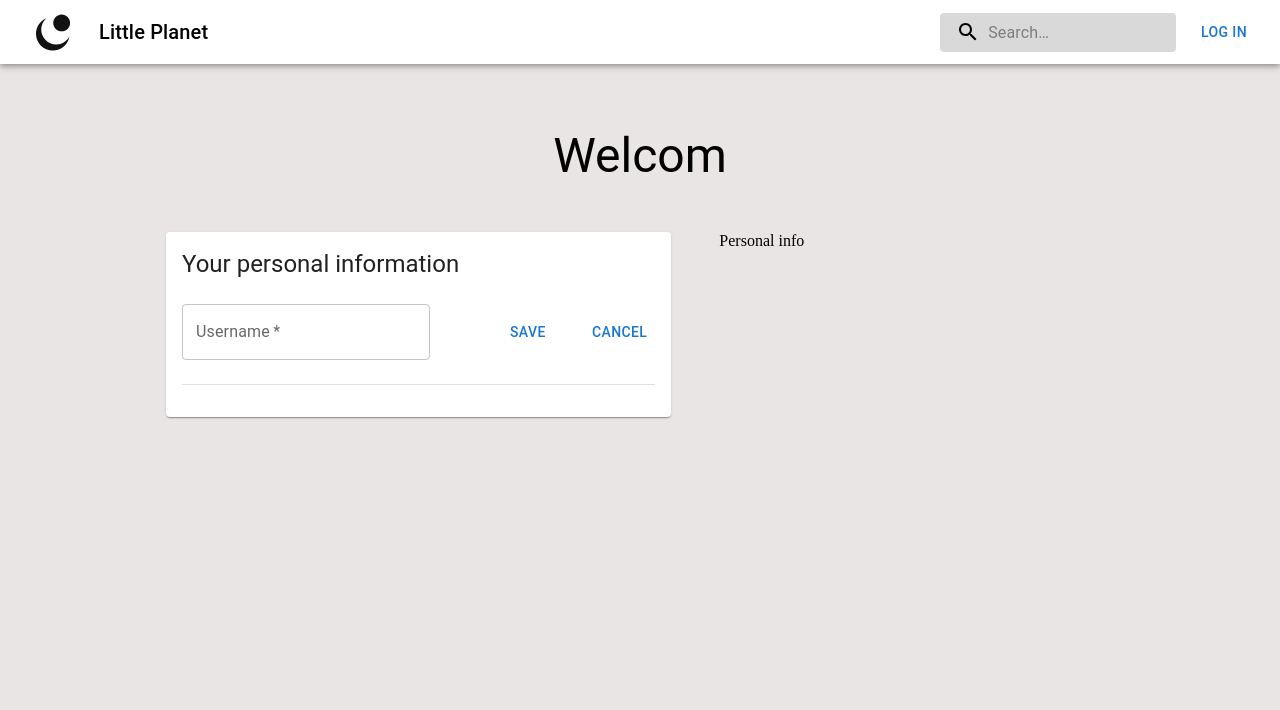
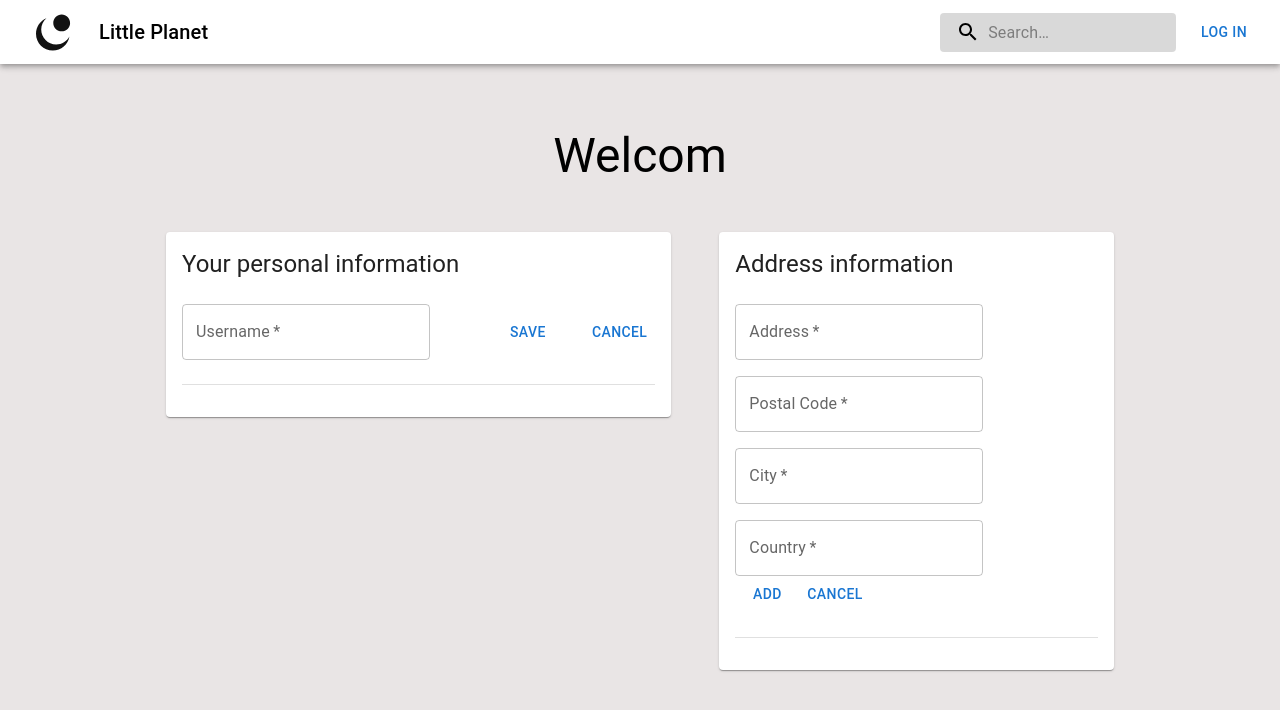
Before and after one commit to abdo42wa/graduation-project-UI, a React (Create React App) app: page /profile in a window 1280 px wide. Both pictures are taken after a click on the button "EDIT". Shown: the top 710 px of the page. Built offline with nearby package versions, Linux system fonts and the light colour scheme; no server answers.

Commit message:
added add shipping functions && code cleanUp and improvments

```diff
--- /dev/null
+++ b/src/components/ShippingAddress.tsx
@@ -0,0 +1,50 @@
+import { Button, TextField } from '@mui/material'
+import { Stack } from '@mui/system'
+import { useState } from 'react'
+import { IShippingAddress } from '../interfaces/IShippingAddress';
+import { addUserAddress } from '../reducers/shippingAddressSlice';
+import { useAppDispatch } from '../store';
+
+
+type ShippingAddressProps = {
+    onClose: (value: boolean) => void;
+}
+
+const ShippingAddress = (props: ShippingAddressProps) => {
+    const [address, setAddress] = useState('');
+    const [postalCode, setPostalCode] = useState('');
+    const [city, setCity] = useState('');
+    const [country, setCountry] = useState('');
+    const { onClose } = props;
+    const dispatch = useAppDispatch();
+    const addShippingAddress = () => {
+        const postObj: IShippingAddress = {
+            address,
+            postalCode,
+            city,
+            country
+        }
+
+        dispatch(addUserAddress(postObj))
+    }
+
+    const handleClose = () => {
+        onClose(false);
+    };
+    return (
+        <>
+            <Stack spacing={2}>
+                <TextField value={address} required label="Address" onChange={(e) => setAddress(e.target.value)} />
+                <TextField value={postalCode} required label="Postal Code" onChange={(e) => setPostalCode(e.target.value)} />
+                <TextField value={city} required label="City" onChange={(e) => setCity(e.target.value)} />
+                <TextField value={country} required label="Country" onChange={(e) => setCountry(e.target.value)} />
+            </Stack>
+            <Button onClick={addShippingAddress}>Add</Button>
+            <Button onClick={handleClose}>Cancel</Button>
+        </>
+
+
+    )
+}
+
+export default ShippingAddress
--- /dev/null
+++ b/src/interfaces/IShippingAddress.ts
@@ -0,0 +1,9 @@
+import { IUser } from "../auth/UserType";
+
+export interface IShippingAddress {
+    user?: IUser,
+    address: string,
+    city: string,
+    postalCode: string,
+    country: string
+}
--- a/src/pages/ProfilePage.tsx
+++ b/src/pages/ProfilePage.tsx
@@ -1,24 +1,29 @@
-import { useState } from 'react'
+import { useState, useEffect } from 'react'
 import { Button, Card, CardActions, CardContent, Divider, Grid, TextField, Typography } from '@mui/material'
 import { Box, Stack } from '@mui/system'
 import { useAppDispatch, useAppSelector } from '../store'
 import { updateUserProfile } from '../reducers/userSlice'
 import { IUser } from '../auth/UserType'
+import { getUserAddress } from '../reducers/shippingAddressSlice'
+import ShippingAddress from '../components/ShippingAddress'
 
 const ProfilePage = () => {
     const [isForm, setIsForm] = useState(false)
     const [name, setName] = useState('')
     const { user } = useAppSelector(state => state.user)
+    const { shippingAddress } = useAppSelector(state => state.shipping)
     const dispatch = useAppDispatch();
+
+    useEffect(() => {
+        dispatch(getUserAddress())
+    }, [dispatch])
     const handelSave = () => {
-
         const postObj: IUser = {
             name
         }
-
-
         dispatch(updateUserProfile(postObj))
     }
+
 
     return (
         <Grid container display="flex" justifyContent="center" pt={8} spacing={6}>
@@ -72,7 +77,57 @@ const ProfilePage = () => {
             </Grid>
 
             <Grid item md={4}>
-                Personal info
+                <Card sx={{ minWidth: 275 }}>
+                    <CardContent>
+                        <Typography variant='h5' component='h1'>
+                            Address information
+                        </Typography>
+
+                        <Box display="flex" justifyContent="space-between" mt={3} mb={3}>
+                            {!isForm ? (
+                                <>
+                                    {!shippingAddress?.address ? (
+                                        <>
+                                            <Typography>No date</Typography>
+                                            <Button onClick={(e) => setIsForm(true)}>Add</Button>
+                                        </>
+                                    ) : (
+                                        <Box>
+                                            <Box>
+                                                <Typography sx={{ mb: 1.5 }} color="text.secondary"> Address</Typography>
+                                                <Typography>{shippingAddress?.address}</Typography>
+                                            </Box>
+                                            <Box>
+                                                <Typography sx={{ mb: 1.5 }} color="text.secondary"> City</Typography>
+                                                <Typography>{shippingAddress?.city}</Typography>
+                                            </Box>
+                                            <Box>
+                                                <Typography sx={{ mb: 1.5 }} color="text.secondary"> Postal Code</Typography>
+                                                <Typography>{shippingAddress?.postalCode}</Typography>
+                                            </Box>
+                                            <Box>
+                                                <Typography sx={{ mb: 1.5 }} color="text.secondary"> Country</Typography>
+                                                <Typography>{shippingAddress?.country}</Typography>
+                                            </Box>
+
+
+                                            <Button size="small" onClick={(e) => setIsForm(true)}>Edit</Button>
+
+                                        </Box>
+                                    )}
+                                </>
+                            ) : (
+                                <Box>
+                                    <ShippingAddress onClose={() => setIsForm(false)} />
+                                </Box>
+                            )}
+                        </Box>
+                        <Divider />
+                    </CardContent>
+                    <CardActions>
+
+                    </CardActions>
+                </Card>
 
             </Grid>
         </Grid >
--- /dev/null
+++ b/src/reducers/shippingAddressSlice.ts
@@ -0,0 +1,89 @@
+import { createAsyncThunk, createSlice, PayloadAction } from "@reduxjs/toolkit"
+import axios from "axios";
+import { toast } from "react-toastify";
+import { IShippingAddress } from "../interfaces/IShippingAddress";
+
+interface ProductState {
+    shippingAddress: IShippingAddress | null;
+    isLodging: boolean;
+    error: any;
+}
+
+const initialState: ProductState = {
+    shippingAddress: null,
+    isLodging: false,
+    error: null,
+
+}
+
+
+export const getUserAddress = createAsyncThunk<IShippingAddress>(
+    "shippingAddress/get",
+    async (_, thunkAPI) => {
+        try {
+            const response = await axios.get('http://localhost:5000/api/shippingAddress', ({ withCredentials: true }));
+            return response.data;
+        } catch (error) {
+            return thunkAPI.rejectWithValue(error)
+        }
+    }
+)
+
+
+export const addUserAddress = createAsyncThunk<IShippingAddress, IShippingAddress>(
+    "shippingAddress/create",
+    async (data, thunkAPI) => {
+        try {
+            const response = await axios.post('http://localhost:5000/api/shippingAddress', data, ({ withCredentials: true }));
+            thunkAPI.dispatch(getUserAddress())
+            console.log({ res: response.data })
+            return response.data;
+        } catch (error) {
+            return thunkAPI.rejectWithValue(error)
+        }
+    }
+)
+
+//reducers
+
+export const shippingAddressSlice = createSlice({
+    name: "shipping",
+    initialState,
+    reducers: {
+        setAddress: (state, action: PayloadAction<IShippingAddress>) => {
+            state.shippingAddress = action.payload
+        }
+    },
+    extraReducers: (builder) => {
+        builder.addCase(getUserAddress.pending, (state) => {
+            state.isLodging = true;
+        })
+        builder.addCase(getUserAddress.fulfilled, (state, action) => {
+            state.shippingAddress = action.payload;
+            state.isLodging = false;
+        })
+        builder.addCase(getUserAddress.rejected, (state, action) => {
+            state.error = action.payload;
+            state.isLodging = false;
+        })
+
+        // add address
+
+        builder.addCase(addUserAddress.pending, (state) => {
+            state.isLodging = true;
+        })
+        builder.addCase(addUserAddress.fulfilled, (state, action) => {
+            state.shippingAddress = action.payload;
+            toast("The address have been added successfully")
+            state.isLodging = false;
+        })
+        builder.addCase(addUserAddress.rejected, (state, action) => {
+            state.error = action.payload;
+            state.isLodging = false;
+        })
+    }
+
+})
+
+export default shippingAddressSlice.reducer;
+export const { setAddress } = shippingAddressSlice.actions;
--- a/src/store.ts
+++ b/src/store.ts
@@ -5,6 +5,7 @@ import userSlice from "./reducers/userSlice"
 import reviewsSlice from "./reducers/reviewSlice"
 import categorySlice from "./reducers/categorySlice"
 import cartSlice from "./reducers/cartSlice"
+import shippingAddressSlice from "./reducers/shippingAddressSlice"
 
 const store = configureStore({
     reducer: {
@@ -12,7 +13,8 @@ const store = configureStore({
         user: userSlice,
         reviews: reviewsSlice,
         category: categorySlice,
-        cart: cartSlice
+        cart: cartSlice,
+        shipping: shippingAddressSlice
     },
     middleware: (getDefaultMiddleware) =>
         getDefaultMiddleware({
```
Also changed, not shown: 1 other file (tests, documents, lock files or other folders).
